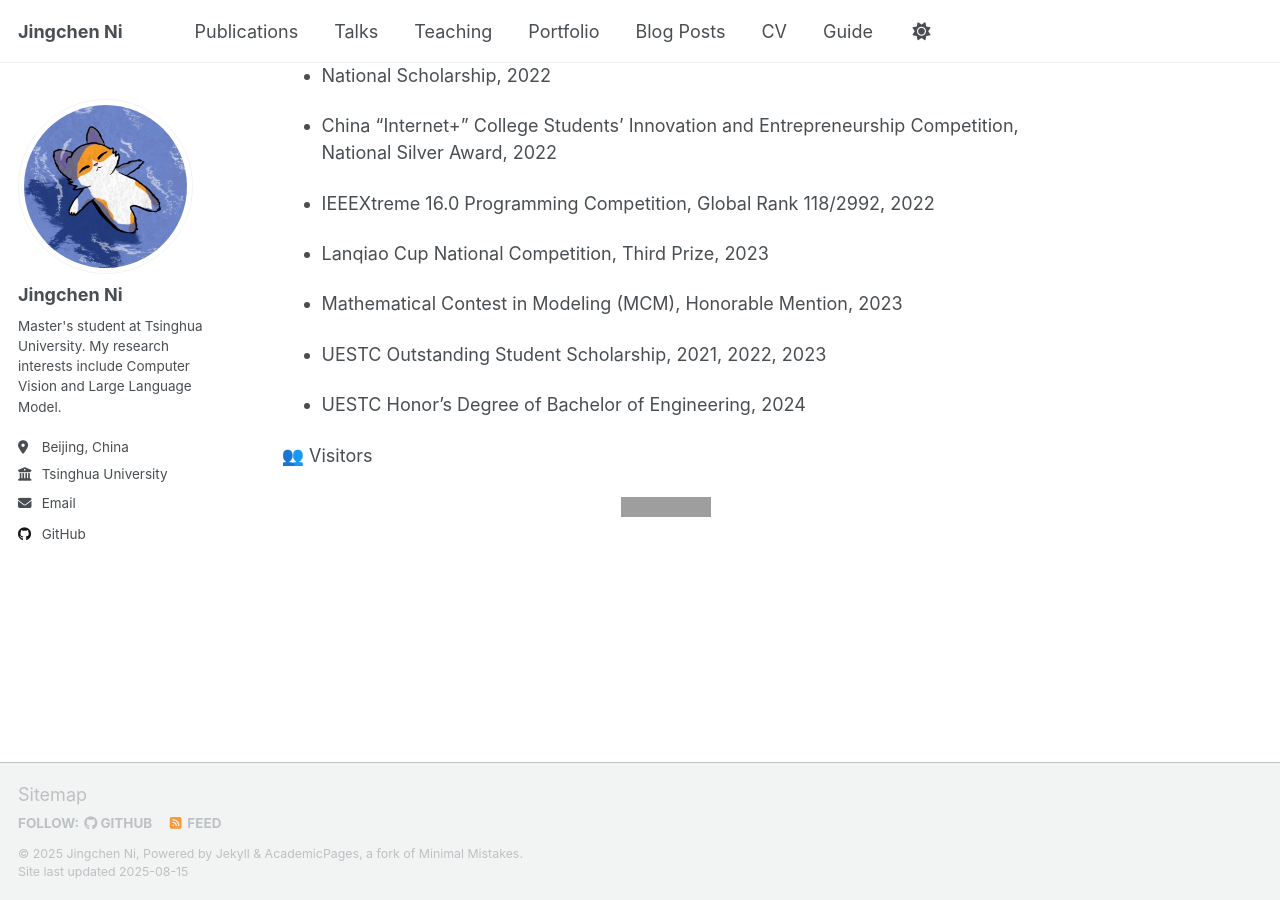
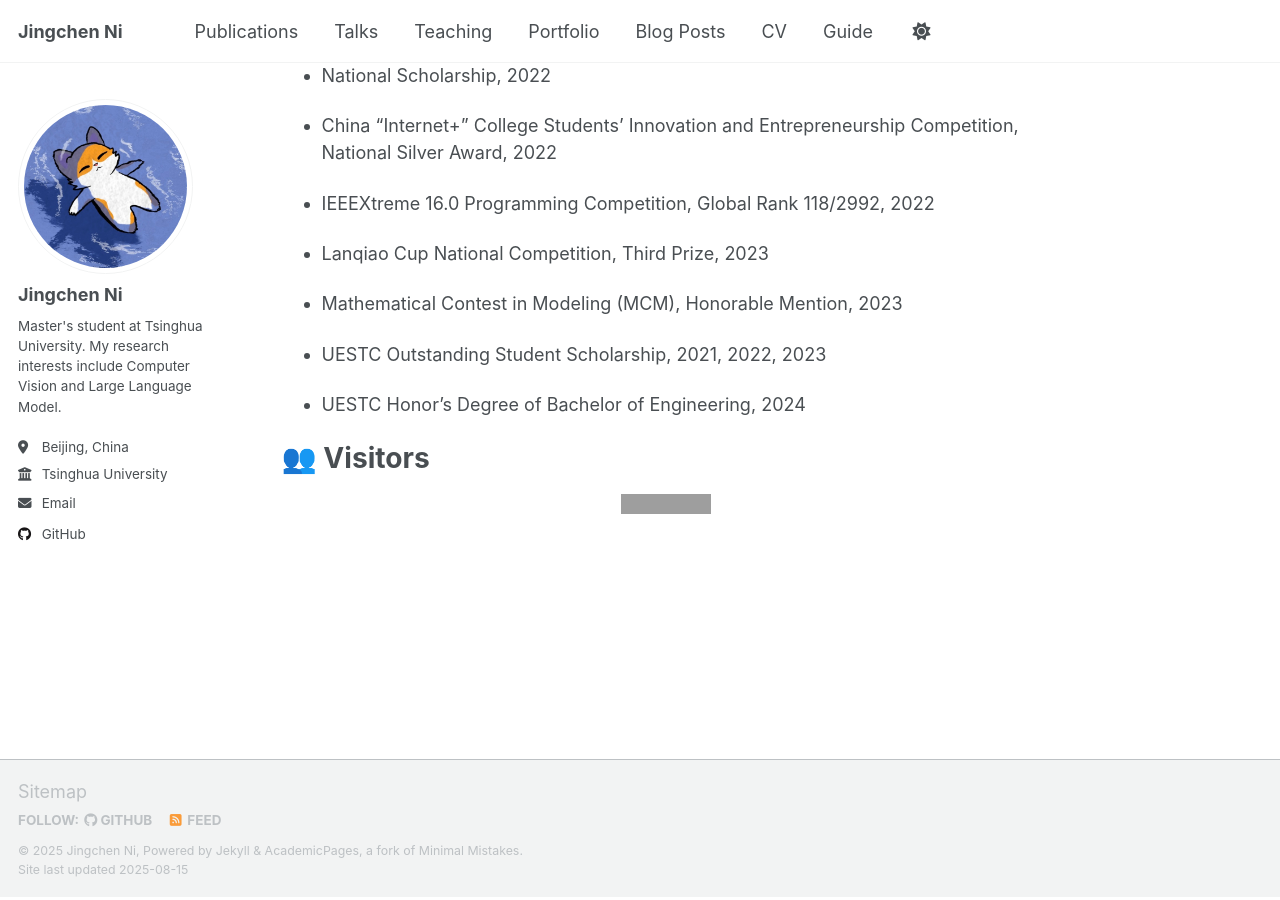
Before and after one commit to TonybotNi/tonybotni.github.io, a Jekyll site: the page built from _pages/about.md, in a window 1280 px wide and 900 px high, scrolled down 1216 px. Built offline with Jekyll 4.4.1, drawn with Linux system fonts in a browser that asks for light colours; a script that is not in the unit is left out; grey boxes are pictures that could not be loaded.

```diff
--- a/_pages/about.md
+++ b/_pages/about.md
@@ -122,7 +122,8 @@ Yuji Wang*, <b>Jingchen Ni*</b>, Yong Liu, Chun Yuan, Yansong Tang
 
 * UESTC Honor's Degree of Bachelor of Engineering, 2024
 
-👥 Visitors
+# 👥 Visitors
+
 <div style="text-align: center;">
 <a href="https://clustrmaps.com/site/1c66m" title="Visit tracker"><img src="//clustrmaps.com/map_v2.png?cl=ffffff&w=a&t=tt&d=SXJmirhTs4ZzElqBB44im0Ge5e4xIAEpNBV_x9oQx68" /></a>
 </div>
```
